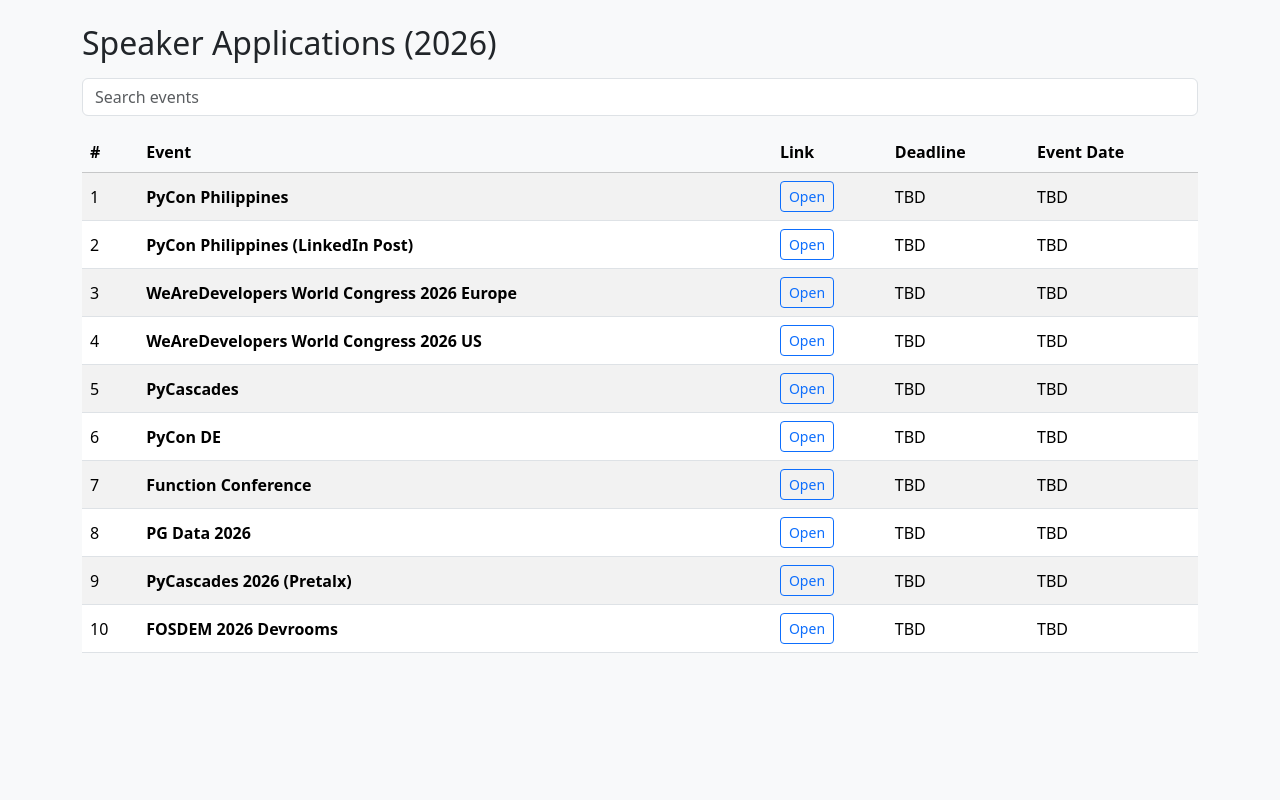
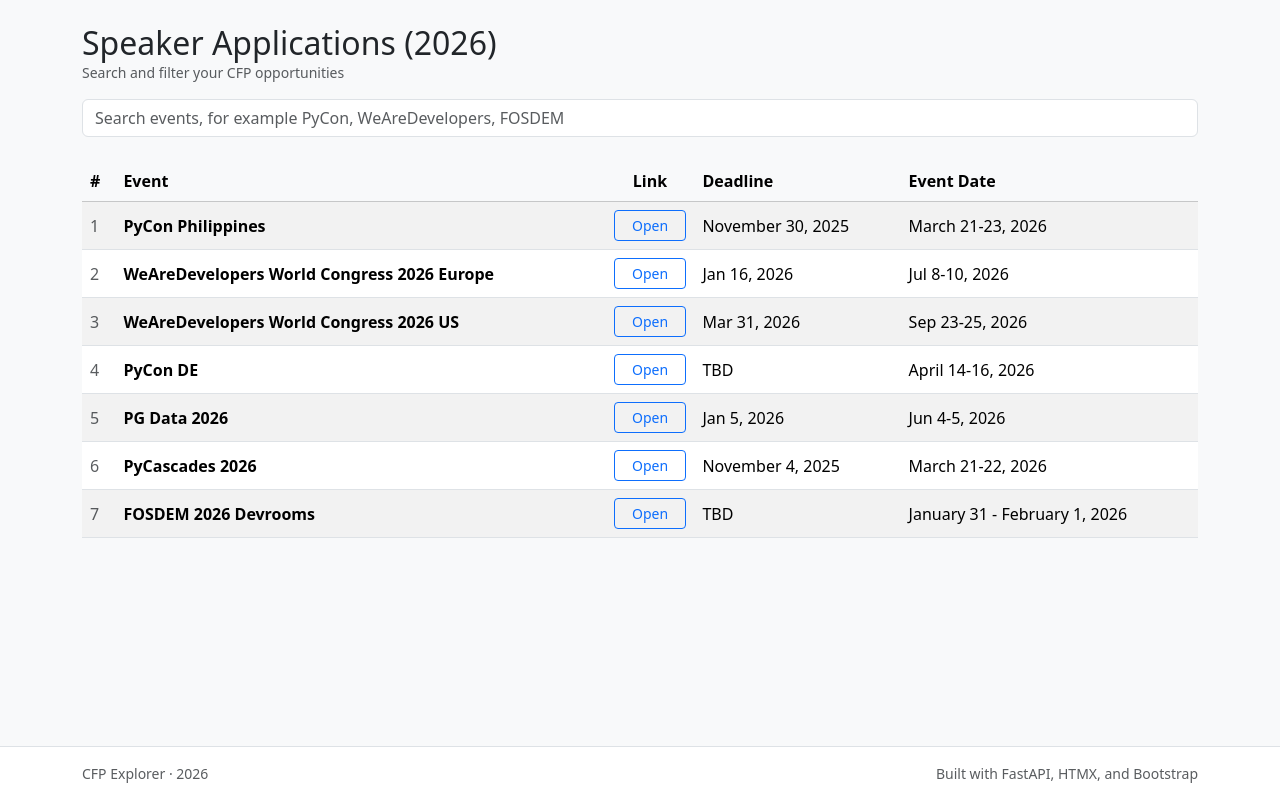
Before and after one commit to achingachris/callforspeakers, a FastAPI app: page / in a window 1280 px wide. Run offline with FastAPI, Linux system fonts and the light colour scheme.

Commit message:
Enhance event details in cfp.json and improve UI layout in templates with Bootstrap

```diff
--- a/cfp.json
+++ b/cfp.json
@@ -4,63 +4,45 @@
   "events": [
     {
       "name": "PyCon Philippines",
-      "link": "https://x.com/pyconph/status/1973342138042818835?s=46",
-      "deadline": null,
-      "event_date": null
-    },
-    {
-      "name": "PyCon Philippines (LinkedIn Post)",
-      "link": "https://www.linkedin.com/posts/thokomiya_october2025-activity-7379415290230607873-pV9z",
-      "deadline": null,
-      "event_date": null
+      "link": "https://pretalx.com/python-asia-2026/",
+      "deadline": "November 30, 2025",
+      "event_date": "March 21-23, 2026"
     },
     {
       "name": "WeAreDevelopers World Congress 2026 Europe",
       "link": "https://sessionize.com/wearedevelopers-world-congress-2026-europe",
-      "deadline": null,
-      "event_date": null
+      "deadline": "Jan 16, 2026",
+      "event_date": "Jul 8-10, 2026"
     },
     {
       "name": "WeAreDevelopers World Congress 2026 US",
       "link": "https://sessionize.com/wearedevelopers-world-congress-2026-us",
-      "deadline": null,
-      "event_date": null
-    },
-    {
-      "name": "PyCascades",
-      "link": "https://www.pycascades.com/news/cfp-review/",
-      "deadline": null,
-      "event_date": null
+      "deadline": "Mar 31, 2026",
+      "event_date": "Sep 23-25, 2026"
     },
     {
       "name": "PyCon DE",
       "link": "https://2026.pycon.de",
       "deadline": null,
-      "event_date": null
-    },
-    {
-      "name": "Function Conference",
-      "link": "https://fnctn1.com/",
-      "deadline": null,
-      "event_date": null
+      "event_date": "April 14-16, 2026"
     },
     {
       "name": "PG Data 2026",
       "link": "https://sessionize.com/pg-data-2026",
-      "deadline": null,
-      "event_date": null
+      "deadline": "Jan 5, 2026",
+      "event_date": "Jun 4-5, 2026"
     },
     {
-      "name": "PyCascades 2026 (Pretalx)",
+      "name": "PyCascades 2026",
       "link": "https://pretalx.com/pycascades-2026/cfp",
-      "deadline": null,
-      "event_date": null
+      "deadline": "November 4, 2025",
+      "event_date": "March 21-22, 2026"
     },
     {
       "name": "FOSDEM 2026 Devrooms",
       "link": "https://fosdem.org/2026/news/2025-10-31-devrooms-announced/",
       "deadline": null,
-      "event_date": null
+      "event_date": "January 31 - February 1, 2026"
     }
   ]
 }
--- a/templates/base.html
+++ b/templates/base.html
@@ -3,15 +3,26 @@
 
 <head>
     <meta charset="utf-8">
+    <meta name="viewport" content="width=device-width, initial-scale=1">
     <title>{{ title }}</title>
-    <link rel="stylesheet" href="https://cdn.jsdelivr.net/npm/bootstrap@5.3.3/dist/css/bootstrap.min.css">
+    <link href="https://cdn.jsdelivr.net/npm/bootstrap@5.3.8/dist/css/bootstrap.min.css" rel="stylesheet" integrity="sha384-sRIl4kxILFvY47J16cr9ZwB07vP4J8+LH7qKQnuqkuIAvNWLzeN8tE5YBujZqJLB" crossorigin="anonymous">
     <script src="https://unpkg.com/htmx.org"></script>
+    <script src="https://cdn.jsdelivr.net/npm/bootstrap@5.3.8/dist/js/bootstrap.bundle.min.js" integrity="sha384-FKyoEForCGlyvwx9Hj09JcYn3nv7wiPVlz7YYwJrWVcXK/BmnVDxM+D2scQbITxI" crossorigin="anonymous"></script>
 </head>
 
-<body class="bg-light">
-    <div class="container my-4">
+<body class="bg-light d-flex flex-column min-vh-100">
+    <div class="container my-4 flex-grow-1">
         {% block content %}{% endblock %}
     </div>
+
+    <footer class="bg-white border-top py-3 mt-auto">
+        <div class="container">
+            <div class="d-flex flex-column flex-sm-row justify-content-between align-items-center gap-2">
+                <span class="text-muted small">CFP Explorer · {{ year if year is defined else "" }}</span>
+                <span class="text-muted small">Built with FastAPI, HTMX, and Bootstrap</span>
+            </div>
+        </div>
+    </footer>
 </body>
 
 </html>
--- a/templates/events.html
+++ b/templates/events.html
@@ -1,20 +1,42 @@
 {% if events %}
-<table class="table table-striped mt-3 align-middle">
+<div class="table-responsive">
+  <table class="table table-striped mt-2 align-middle mb-0">
     <thead class="table-light">
-    <tr><th>#</th><th>Event</th><th>Link</th><th>Deadline</th><th>Event Date</th></tr>
+      <tr>
+        <th scope="col" class="text-nowrap">#</th>
+        <th scope="col">Event</th>
+        <th scope="col" class="text-nowrap text-center">Link</th>
+        <th scope="col" class="text-nowrap d-none d-md-table-cell">Deadline</th>
+        <th scope="col" class="text-nowrap d-none d-md-table-cell">Event Date</th>
+      </tr>
     </thead>
     <tbody>
     {% for e in events %}
       <tr>
-      <td>{{ loop.index }}</td>
-      <td class="fw-semibold">{{ e.name }}</td>
-      <td><a href="{{ e.link }}" target="_blank" class="btn btn-sm btn-outline-primary">Open</a></td>
-      <td>{{ e.deadline or "TBD" }}</td>
-      <td>{{ e.event_date or "TBD" }}</td>
+        <td class="text-muted">{{ loop.index }}</td>
+        <td class="fw-semibold">
+          <div>{{ e.name }}</div>
+          <div class="d-md-none mt-1">
+            <span class="badge bg-light text-dark border me-1">
+              Deadline: {{ e.deadline or "TBD" }}
+            </span>
+            <span class="badge bg-light text-dark border">
+              Event: {{ e.event_date or "TBD" }}
+            </span>
+          </div>
+        </td>
+        <td class="text-center">
+          <a href="{{ e.link }}" target="_blank" class="btn btn-sm btn-outline-primary w-100 w-sm-auto">
+            Open
+          </a>
+        </td>
+        <td class="d-none d-md-table-cell text-nowrap">{{ e.deadline or "TBD" }}</td>
+        <td class="d-none d-md-table-cell text-nowrap">{{ e.event_date or "TBD" }}</td>
       </tr>
     {% endfor %}
     </tbody>
   </table>
+</div>
 {% else %}
-<div class="alert alert-info">No events found.</div>
+<div class="alert alert-info mb-0">No events found.</div>
 {% endif %}
--- a/templates/index.html
+++ b/templates/index.html
@@ -1,19 +1,24 @@
 {% extends "base.html" %}
 
 {% block content %}
-<div class="d-flex align-items-center justify-content-between mb-3">
+<div class="d-flex flex-column flex-sm-row align-items-sm-center justify-content-between gap-2 mb-3">
+  <div>
     <h2 class="mb-0">{{ title }} ({{ year }})</h2>
+    <p class="mb-0 text-muted small">Search and filter your CFP opportunities</p>
+  </div>
 </div>
 
+<div class="mb-3">
   <input
     type="text"
     class="form-control"
     name="q"
-  placeholder="Search events"
+    placeholder="Search events, for example PyCon, WeAreDevelopers, FOSDEM"
     hx-get="/partial/events"
     hx-target="#results"
     hx-trigger="keyup changed delay:200ms"
-/>
+  >
+</div>
 
 <div id="results">
   {% include "events.html" %}
```
Lines whose indentation alone changed are shown as unchanged.
